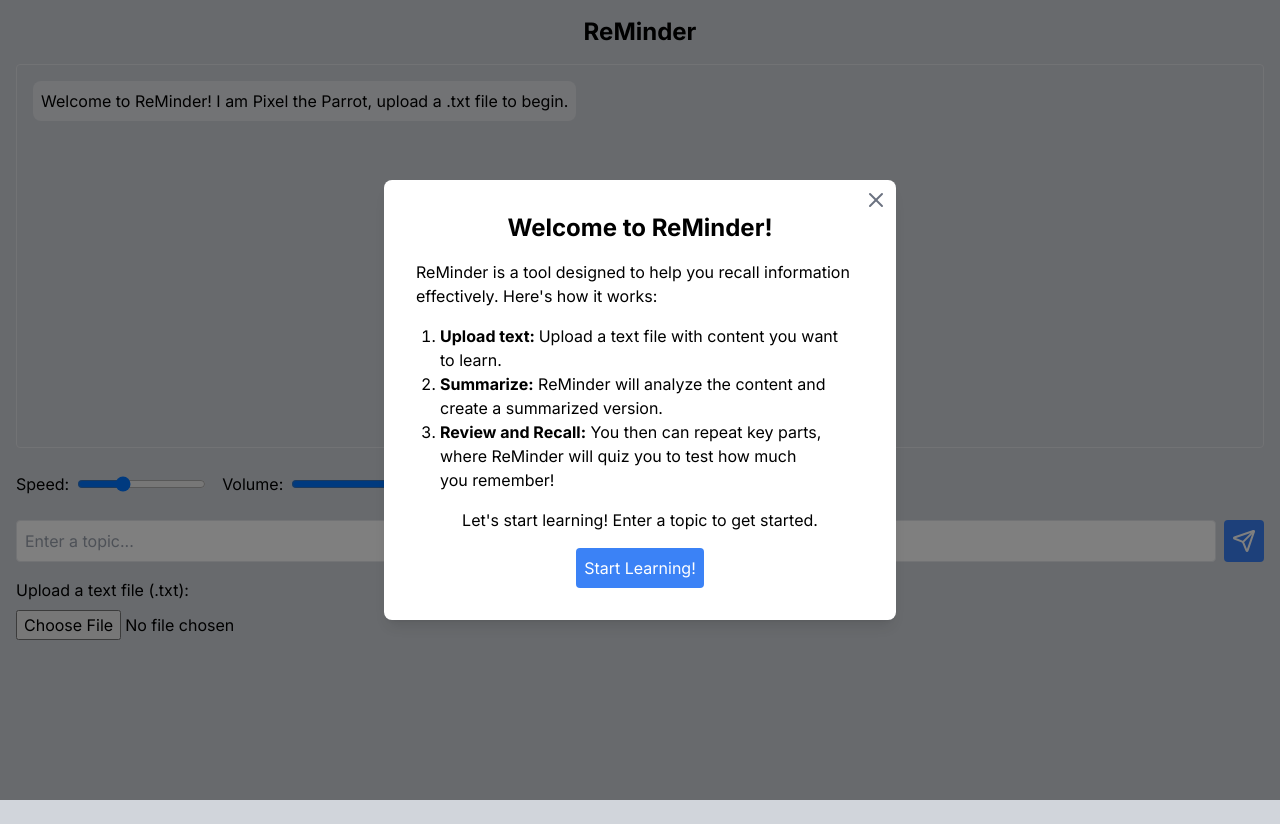
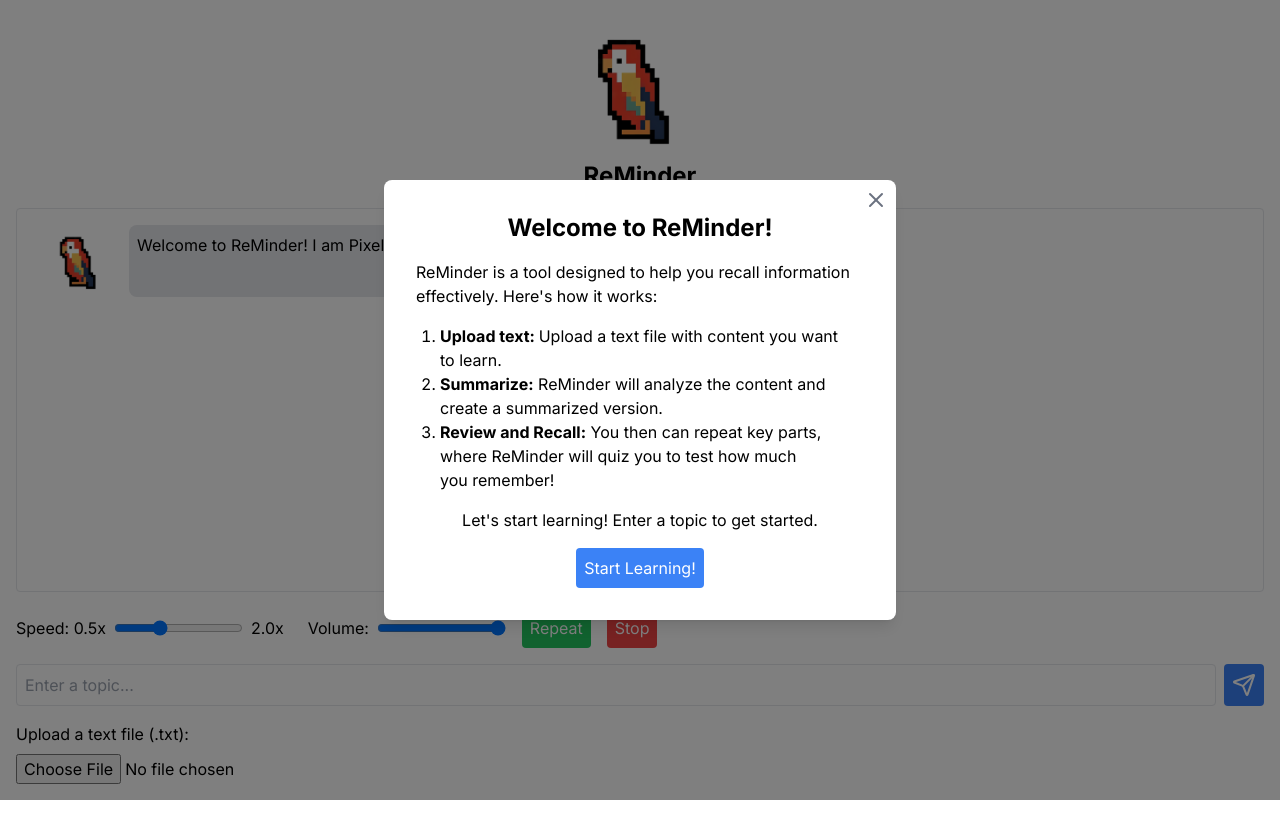
Before and after one commit to arieen17/ReMinder, a Next.js app: page /kys in a window 1280 px wide. Before the commit the page ends 800 px from the top, so only its background shows below. Built offline with nearby package versions, Linux system fonts and the light colour scheme; no server answers.

Commit message:
ui ux or wtv, flex on messages doesn't work

```diff
--- a/src/app/kms/page.tsx
+++ b/src/app/kms/page.tsx
@@ -1,8 +1,10 @@
 "use client";
 import Link from "next/link";
+import Image from "next/image";
 import React, { useState, useEffect } from "react";
 import { GoogleGenerativeAI } from "@google/generative-ai";
 import { Send, X } from "lucide-react";
+import pixel from "@/app/pixel.png";
 
 const genAI = new GoogleGenerativeAI(process.env.NEXT_PUBLIC_API_KEY || "");
 const model = genAI.getGenerativeModel({
@@ -153,7 +155,12 @@ export default function Home() {
   };
 
   return (
-    <div className="bg-white container mx-auto p-4">
+    <div className=" bg-white container mx-auto p-4">
+      <div className=" flex justify-center">
+        <Link href="/">
+          <Image src={pixel} alt="pixel the parrot" className="w-48 h-34" />
+        </Link>
+      </div>
       <Link href="/">
         <div className="text-center text-2xl font-bold mb-4 cursor-pointer">
           ReMinder
--- a/src/app/kys/page.tsx
+++ b/src/app/kys/page.tsx
@@ -1,8 +1,10 @@
 "use client";
 import Link from "next/link";
+import Image from "next/image";
 import React, { useState, useEffect, ChangeEvent, useRef } from "react";
 import { GoogleGenerativeAI } from "@google/generative-ai";
 import { Send, X } from "lucide-react";
+import pixel from "@/app/pixel.png";
 
 const genAI = new GoogleGenerativeAI(process.env.NEXT_PUBLIC_API_KEY || "");
 const model = genAI.getGenerativeModel({
@@ -249,7 +251,12 @@ export default function Home() {
   };
 
   return (
-    <div className="container mx-auto p-4">
+    <div className="container mx-auto p-4 bg-white">
+      <div className=" flex justify-center">
+        <Link href="/">
+          <Image src={pixel} alt="pixel the parrot" className="w-48 h-34" />
+        </Link>
+      </div>
       <Link href="/">
         <div className="text-center text-2xl font-bold mb-4 cursor-pointer">
           ReMinder
@@ -311,6 +318,12 @@ export default function Home() {
               msg.role === "user" ? "text-right" : "text-left"
             }`}
           >
+            <div className="flex">
+              <Image
+                src={pixel}
+                alt="pixel the parrot"
+                className={`w-24 h-18 ${msg.role === "user" ? "hidden" : ""}`}
+              />
               <span
                 className={`inline-block p-2 rounded-lg ${
                   msg.role === "user" ? "bg-green-300" : "bg-gray-200"
@@ -319,12 +332,13 @@ export default function Home() {
                 {msg.content}
               </span>
             </div>
+          </div>
         ))}
       </div>
       <div className="flex items-center space-x-4 mb-4">
         <div className="flex items-center">
           <label htmlFor="rate" className="mr-2">
-            Speed:
+            Speed: 0.5x
           </label>
           <input
             type="range"
@@ -335,6 +349,9 @@ export default function Home() {
             value={speed}
             onChange={(e) => setSpeed(Number(e.target.value))}
           />
+          <label htmlFor="rate" className="m-2">
+            2.0x
+          </label>
         </div>
 
         <div className="flex items-center">
@@ -351,7 +368,10 @@ export default function Home() {
             onChange={(e) => setVolume(Number(e.target.value))}
           />
         </div>
-        <button onClick={repeat} className="bg-blue-500 text-white rounded p-2">
+        <button
+          onClick={repeat}
+          className="bg-green-500 text-white rounded p-2"
+        >
           Repeat
         </button>
         <button onClick={stop} className="bg-red-500 text-white rounded p-2">
--- a/src/app/page.tsx
+++ b/src/app/page.tsx
@@ -1,20 +1,27 @@
 "use client";
+import Image from "next/image";
 import Link from "next/link";
 import React from "react";
+import pixel from "@/app/pixel.png";
 
 export default function Main() {
   return (
-    <div className="flex flex-col items-center justify-center min-h-screen bg-gray-300">
+    <div className="flex flex-col items-center justify-center min-h-screen bg-gray-100">
+      <Image src={pixel} alt="pixel the parrot" className="w-64 h-62" />
       <h1 className="text-4xl font-bold mb-8">Welcome to ReMinder</h1>
+      <p className="text-xl mb-5">
+        {" "}
+        Study with Pixel to help you remember everything!
+      </p>
       <div className="flex space-x-8">
         <Link href="/kys">
-          <div className="text-white group relative w-64 h-64 bg-blue-500 rounded-lg flex items-center justify-center transition-all duration-200 hover:scale-105 hover:bg-blue-600 cursor-pointer">
-            Learn from PDF
+          <div className="text-white group relative w-64 h-16 bg-blue-500 rounded-lg flex items-center justify-center transition-all duration-200 hover:scale-105 hover:bg-blue-600 cursor-pointer">
+            Upload your own file!
           </div>
         </Link>
         <Link href="/kms">
-          <div className="text-white group relative w-64 h-64 bg-green-500 rounded-lg flex items-center justify-center transition-all duration-200 hover:scale-105 hover:bg-green-600 cursor-pointer">
-            Learn by Summary
+          <div className="text-white group relative w-64 h-16 bg-green-500 rounded-lg flex items-center justify-center transition-all duration-200 hover:scale-105 hover:bg-green-600 cursor-pointer">
+            Explore Pixel powered learning!
           </div>
         </Link>
       </div>
```
Also changed, not shown: src/app/pixel.png (added). Lines whose indentation alone changed are shown as unchanged.
